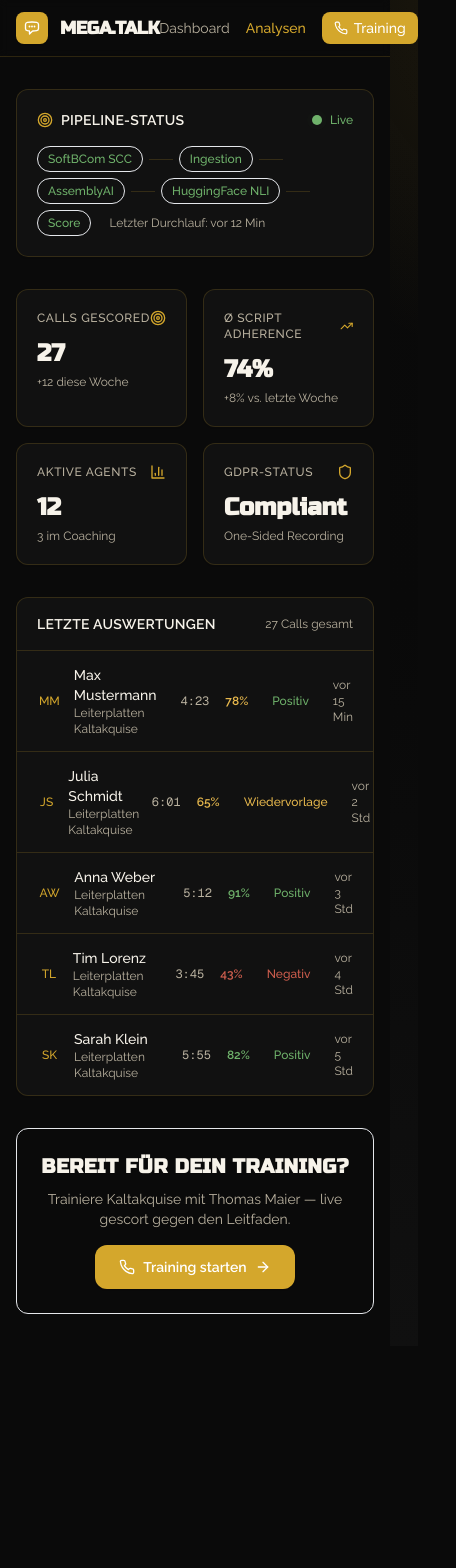
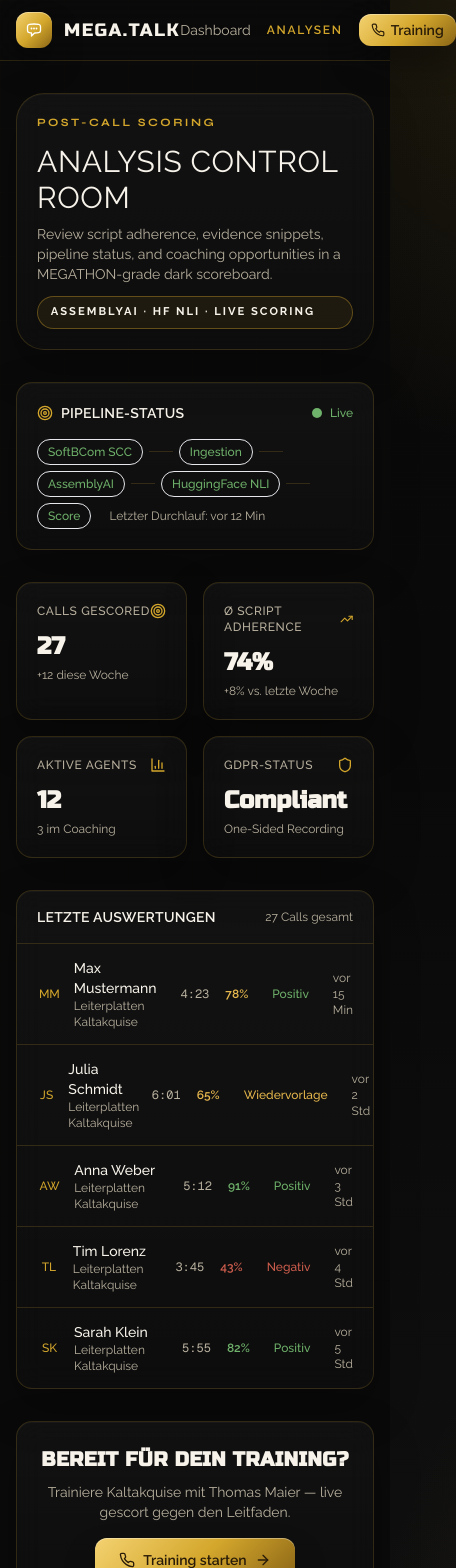
Before and after one commit to 15i1i-s7v/mega.talk, a Next.js app: page /analysis in a window 390 px wide. Shown: the top 1568 px of the page, 456 px wide, since content can reach past the window. Before the commit the page ends 1346 px from the top, so only its background shows below. Built offline with nearby package versions, Linux system fonts and the light colour scheme.

Commit message:
Restyle app pages for MEGATHON

```diff
--- a/app/analysis/page.tsx
+++ b/app/analysis/page.tsx
@@ -32,11 +32,23 @@ export default function AnalysisPage() {
     s >= 80 ? "text-success" : s >= 60 ? "text-warning" : "text-error";
 
   return (
-    <div className="min-h-screen bg-background">
+    <div className="min-h-screen bg-background mega-grid-glow">
       <Header />
       <main className="max-w-6xl mx-auto px-4 sm:px-6 py-8 space-y-8">
+        <section className="mega-panel rounded-[28px] p-5 sm:p-6">
+          <p className="mega-kicker mb-3">Post-Call Scoring</p>
+          <div className="flex flex-col gap-3 lg:flex-row lg:items-end lg:justify-between">
+            <div>
+              <h1 className="text-3xl sm:text-4xl text-foreground">Analysis Control Room</h1>
+              <p className="mt-2 text-sm text-muted max-w-2xl">
+                Review script adherence, evidence snippets, pipeline status, and coaching opportunities in a MEGATHON-grade dark scoreboard.
+              </p>
+            </div>
+            <div className="mega-pill">AssemblyAI · HF NLI · Live Scoring</div>
+          </div>
+        </section>
         {/* Pipeline Status */}
-        <div className="bg-card rounded-xl border border-border p-5 shadow-sm">
+        <div className="mega-panel rounded-2xl p-5">
           <div className="flex items-center justify-between mb-4">
             <h2 className="text-sm font-semibold text-foreground flex items-center gap-2">
               <Target className="w-4 h-4 text-accent" />
@@ -70,7 +82,7 @@ export default function AnalysisPage() {
         {/* Stats */}
         <div className="grid grid-cols-2 lg:grid-cols-4 gap-4">
           {STATS.map((stat) => (
-            <div key={stat.label} className="bg-card rounded-xl border border-border p-5 shadow-sm">
+            <div key={stat.label} className="mega-panel rounded-2xl p-5">
               <div className="flex items-center justify-between mb-3">
                 <span className="text-xs text-muted uppercase tracking-wider font-medium">
                   {stat.label}
@@ -86,7 +98,7 @@ export default function AnalysisPage() {
         </div>
 
         {/* Recent Calls */}
-        <div className="bg-card rounded-xl border border-border shadow-sm">
+        <div className="mega-panel rounded-2xl overflow-hidden">
           <div className="px-5 py-4 border-b border-border flex items-center justify-between">
             <h2 className="text-sm font-semibold text-foreground">
               Letzte Auswertungen
@@ -127,7 +139,7 @@ export default function AnalysisPage() {
         </div>
 
         {/* CTA */}
-        <div className="bg-accent/5 border border-accent/20 rounded-xl p-6 text-center">
+        <div className="mega-panel rounded-2xl p-6 text-center">
           <h2 className="font-display text-xl font-semibold text-foreground mb-2">
             Bereit für dein Training?
           </h2>
@@ -136,7 +148,7 @@ export default function AnalysisPage() {
           </p>
           <Link
             href="/training"
-            className="inline-flex items-center gap-2 px-6 py-3 rounded-xl bg-accent text-white font-semibold text-sm hover:bg-accent-hover transition-colors shadow-sm"
+            className="mega-button inline-flex items-center gap-2 px-6 py-3 rounded-xl font-semibold text-sm transition-transform hover:scale-[1.02]"
           >
             <Phone className="w-4 h-4" />
             Training starten
@@ -150,15 +162,15 @@ export default function AnalysisPage() {
 
 function Header() {
   return (
-    <header className="sticky top-0 z-30 bg-background/95 backdrop-blur-sm border-b border-border">
+    <header className="sticky top-0 z-30 bg-background/85 backdrop-blur-xl border-b border-border">
       <div className="max-w-6xl mx-auto px-4 sm:px-6 py-3 flex items-center justify-between">
         <Link href="/" className="flex items-center gap-3">
-          <div className="w-8 h-8 rounded-lg bg-accent flex items-center justify-center shadow-sm">
+          <div className="w-9 h-9 rounded-xl mega-button flex items-center justify-center shadow-sm">
             <svg className="w-4 h-4 text-white" fill="none" stroke="currentColor" viewBox="0 0 24 24" strokeWidth="2">
               <path strokeLinecap="round" strokeLinejoin="round" d="M8.625 9.75a.375.375 0 1 1-.75 0 .375.375 0 0 1 .75 0Zm0 0H8.25m4.125 0a.375.375 0 1 1-.75 0 .375.375 0 0 1 .75 0Zm0 0H12m4.125 0a.375.375 0 1 1-.75 0 .375.375 0 0 1 .75 0Zm0 0h-.375m-13.5 3.01c0 1.6 1.123 2.994 2.707 3.227 1.087.16 2.185.283 3.293.369V21l4.184-4.183a1.14 1.14 0 0 1 .778-.332 48.294 48.294 0 0 0 5.83-.498c1.585-.233 2.708-1.626 2.708-3.228V6.741c0-1.602-1.123-2.995-2.707-3.228A48.394 48.394 0 0 0 12 3c-2.392 0-4.744.175-7.043.513C3.373 3.746 2.25 5.14 2.25 6.741v6.018Z" />
             </svg>
           </div>
-          <span className="font-display text-lg font-semibold text-foreground tracking-tight">
+          <span className="font-display text-lg text-foreground tracking-[0.08em]">
             MEGA.TALK
           </span>
         </Link>
@@ -166,12 +178,12 @@ function Header() {
           <Link href="/" className="text-muted hover:text-foreground transition-colors">
             Dashboard
           </Link>
-          <Link href="/analysis" className="text-accent font-medium">
+          <Link href="/analysis" className="text-accent font-semibold uppercase tracking-[0.14em] text-xs">
             Analysen
           </Link>
           <Link
             href="/training"
-            className="inline-flex items-center gap-1.5 px-3 py-1.5 rounded-lg bg-accent text-white text-sm font-medium hover:bg-accent-hover transition-colors"
+            className="mega-button inline-flex items-center gap-1.5 px-3 py-1.5 rounded-xl text-sm font-semibold transition-transform hover:scale-[1.02]"
           >
             <Phone className="w-3.5 h-3.5" />
             Training
--- a/app/training/page.tsx
+++ b/app/training/page.tsx
@@ -13,12 +13,12 @@ export default function TrainingPage() {
 
   return (
     <CallStateProvider>
-      <div className="min-h-screen bg-background">
+      <div className="min-h-screen bg-background mega-grid-glow">
         {/* Header */}
-        <header className="sticky top-0 z-30 bg-background/95 backdrop-blur-sm border-b border-border">
+        <header className="sticky top-0 z-30 bg-background/85 backdrop-blur-xl border-b border-border">
           <div className="max-w-7xl mx-auto px-4 sm:px-6 lg:px-8 py-3 flex items-center justify-between">
             <div className="flex items-center gap-3">
-              <div className="w-8 h-8 rounded-lg bg-accent flex items-center justify-center shadow-sm">
+              <div className="w-9 h-9 rounded-xl mega-button flex items-center justify-center shadow-sm">
                 <svg
                   className="w-4 h-4 text-white"
                   fill="none"
@@ -33,13 +33,13 @@ export default function TrainingPage() {
                   />
                 </svg>
               </div>
-              <span className="font-display text-lg font-semibold text-foreground tracking-tight">
+              <span className="font-display text-lg text-foreground tracking-[0.08em]">
                 MEGA.TALK
               </span>
             </div>
             <a
               href="/"
-              className="text-sm text-muted hover:text-foreground transition-colors"
+              className="text-sm text-muted hover:text-foreground transition-colors uppercase tracking-[0.16em] font-semibold"
             >
               ← Dashboard
             </a>
@@ -47,7 +47,19 @@ export default function TrainingPage() {
         </header>
 
         {/* Main Grid */}
-        <main className="max-w-7xl mx-auto px-4 sm:px-6 lg:px-8 py-6 pb-28 lg:pb-32">
+        <main className="max-w-7xl mx-auto px-4 sm:px-6 lg:px-8 py-6 pb-28 lg:pb-32 space-y-6">
+          <section className="mega-panel rounded-[28px] p-5 sm:p-6">
+            <p className="mega-kicker mb-3">Live Simulation</p>
+            <div className="flex flex-col gap-3 lg:flex-row lg:items-end lg:justify-between">
+              <div>
+                <h1 className="text-3xl sm:text-4xl text-foreground">Cold Call Arena</h1>
+                <p className="mt-2 text-sm text-muted max-w-2xl">
+                  Run the persona simulation, hold script discipline, and close for a next step. Scoreboard follows immediately after the call ends.
+                </p>
+              </div>
+              <div className="mega-pill">Thomas Maier · Active Persona</div>
+            </div>
+          </section>
           {showAnalysis ? (
             <AfterCallAnalysis onBack={() => setShowAnalysis(false)} />
           ) : (
```
Also changed, not shown: app/page.tsx (+47 -27 lines).
